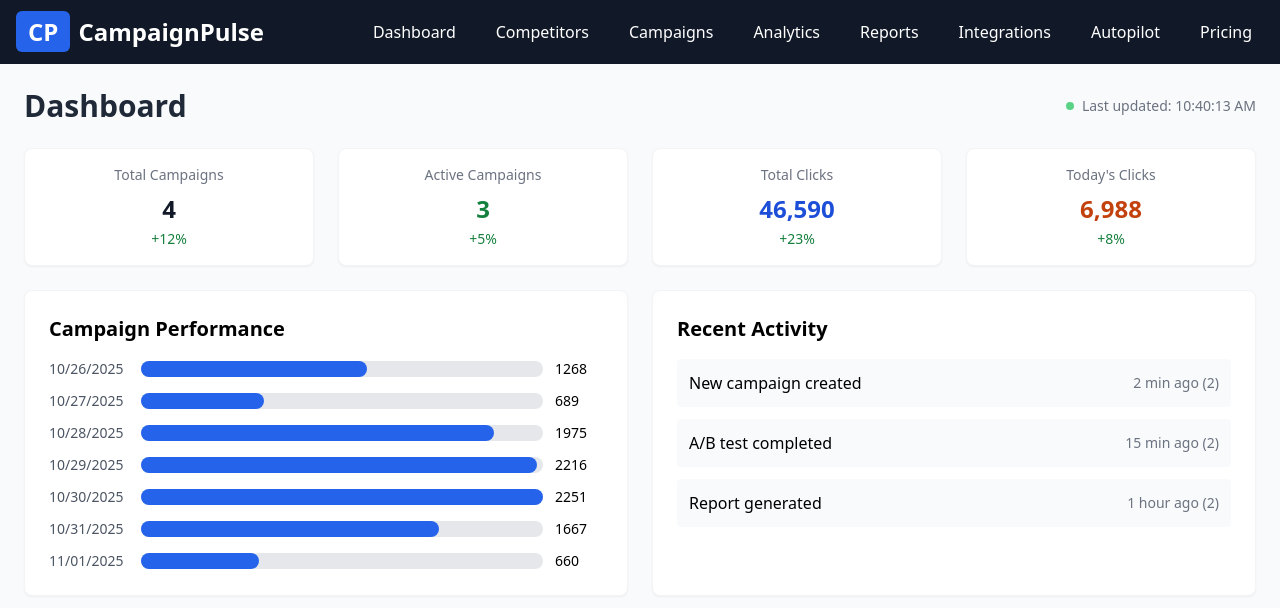
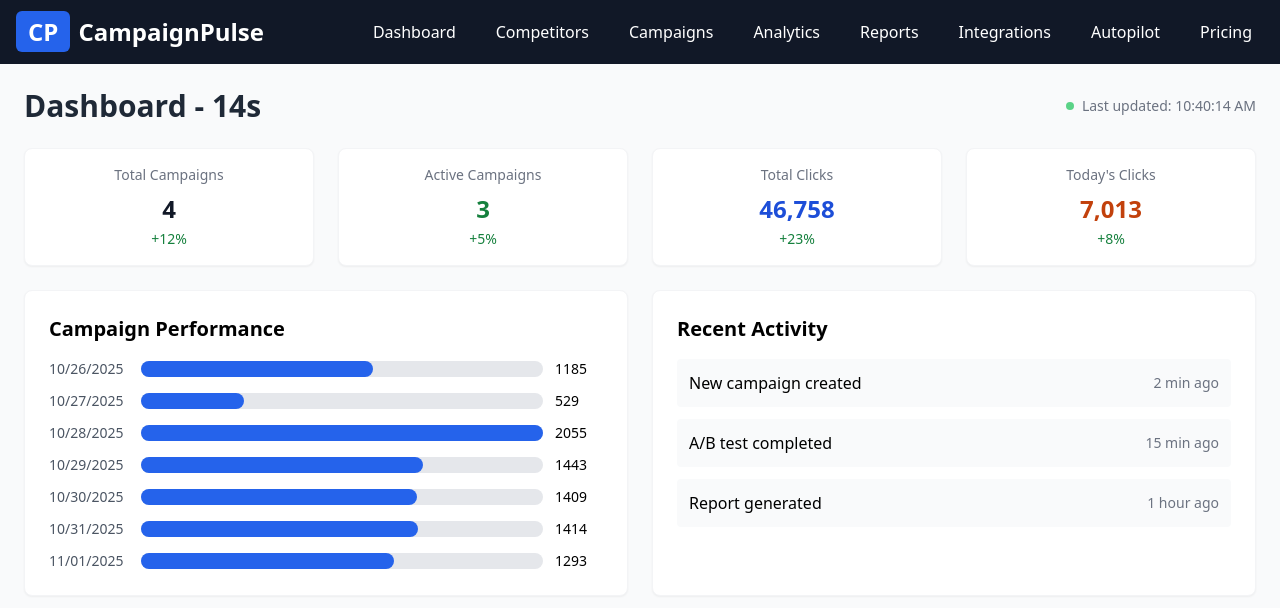
Before and after one commit to rahultheeagle/MArketing, a Next.js app: page /dashboard in a window 1280 px wide. Shown: the top 608 px of the page. Built offline with nearby package versions, Linux system fonts and the light colour scheme.

Commit message:
Fix real-time updates - 1 second intervals, remove debug, add visible timestamp

```diff
--- a/app/components/MetricsGrid.tsx
+++ b/app/components/MetricsGrid.tsx
@@ -40,8 +40,6 @@ export default function MetricsGrid({ campaigns, clicks }: MetricsGridProps) {
     }
   ];
 
-  console.log('MetricsGrid received:', { campaigns, clicks, renderKey });
-
   return (
     <div className="grid grid-cols-1 md:grid-cols-2 lg:grid-cols-4 gap-6" key={renderKey}>
       {metrics.map((metric, index) => (
--- a/app/dashboard/page.tsx
+++ b/app/dashboard/page.tsx
@@ -23,7 +23,7 @@ export default function DashboardPage() {
       // Update activity times
       setActivities(prev => prev.map(activity => ({
         ...activity,
-        time: activity.time + 0.033 // Increment by 2 seconds
+        time: activity.time + 0.017 // Increment by 1 second
       })));
 
       setUpdateCounter(prev => prev + 1);
@@ -53,7 +53,7 @@ export default function DashboardPage() {
           ...prev.slice(0, 2)
         ]);
       }
-    }, 2000);
+    }, 1000);
 
     return () => clearInterval(interval);
   }, []);
@@ -77,7 +77,7 @@ export default function DashboardPage() {
   return (
     <div className="space-y-6">
       <div className="flex flex-col md:flex-row justify-between items-start md:items-center gap-4">
-        <h1 className="text-2xl md:text-3xl font-bold text-gray-800">Dashboard</h1>
+        <h1 className="text-2xl md:text-3xl font-bold text-gray-800">Dashboard - {new Date().getSeconds()}s</h1>
         <div className="flex items-center space-x-2">
           <div className="w-2 h-2 bg-green-500 rounded-full animate-pulse"></div>
           <div className="text-sm text-gray-500">
@@ -104,7 +104,7 @@ export default function DashboardPage() {
             {activities.map((activity) => (
               <div key={activity.id} className="flex flex-col md:flex-row justify-between items-start md:items-center p-3 bg-gray-50 rounded gap-1 transition-all">
                 <span>{activity.text}</span>
-                <span className="text-sm text-gray-500">{formatTime(activity.time)} ({updateCounter})</span>
+                <span className="text-sm text-gray-500">{formatTime(activity.time)}</span>
               </div>
             ))}
           </div>
```
